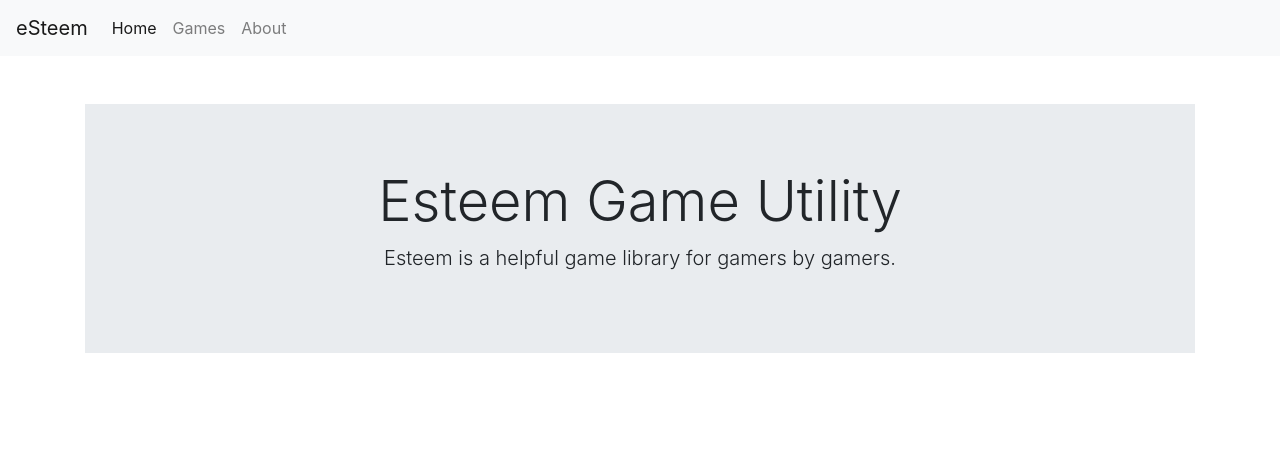
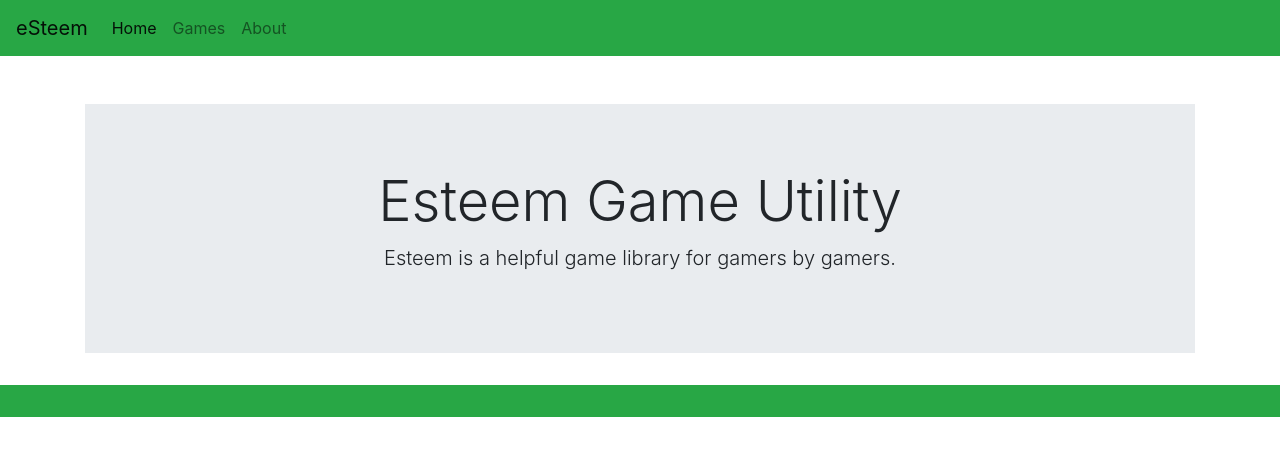
Before and after one commit to mkellogg91/eSteem, a React (Create React App) app: page / in a window 1280 px wide. Shown: the top 456 px of the page. Built offline with nearby package versions, Linux system fonts and the light colour scheme.

Commit message:
adding footer and fixing game card styles

```diff
--- a/src/App.js
+++ b/src/App.js
@@ -6,6 +6,7 @@ import AboutPage from './pages/aboutPage';
 import HomePage from './pages/homePage';
 import HeaderComponent from './components/headerComponent';
 import GamesPage from './pages/gamesPage';
+import FooterComponent from './components/footerComponent';
 
 function App() {
   return (
@@ -16,6 +17,7 @@ function App() {
         <Route path="/about" component={AboutPage} />
         <Route path="/games" component={GamesPage} />
       </Switch>
+      <FooterComponent />
     </div>
   );
 }
--- /dev/null
+++ b/src/components/footerComponent.js
@@ -0,0 +1,18 @@
+import React from 'react';
+import { NavLink } from 'react-router-dom';
+
+class FooterComponent extends React.Component {
+
+    render = () => {
+        return (
+            <div>
+               <div className="bg-success p-3">
+
+               </div>
+            </div>
+        );
+    };
+
+}
+
+export default FooterComponent;
--- a/src/components/gameCardComponent.js
+++ b/src/components/gameCardComponent.js
@@ -1,6 +1,7 @@
 import React from 'react';
 import { NavLink } from 'react-router-dom';
 import testImg from '../assets/corn_flakes.png';
+import '../css/gameCardStyles.css';
 
 class GameCard extends React.Component {
 
@@ -20,15 +21,14 @@ class GameCard extends React.Component {
     render = () => {
         return (
             <div>
-                <div className="card" style={{marginTop: '15px'}}>
+                <div className="card gameCard">
                     <div className="card-header">
-                        <h5>
+                        <h6>
                             {this.titleLengthCheck(this.props.propsObj.name)}
-                        </h5>
+                        </h6>
                     </div>
 
-                    <img className="card-img-top" src={this.props.propsObj.background_image} alt="Card image cap"
-                    style={{maxHeight: '160px', maxWidth: '292px', borderTopLeftRadius: '0px', borderTopRightRadius: '0px'}} />
+                    <img className="card-img-top gameCardImg" src={this.props.propsObj.background_image} alt="Card image cap"  />
                     <div className="card-body">
                         <ul className="list-group list-group-flush">
                             <li className="list-group-item">
--- a/src/components/headerComponent.js
+++ b/src/components/headerComponent.js
@@ -6,7 +6,7 @@ class HeaderComponent extends React.Component {
     render = () => {
         return (
             <div>
-                <nav className="navbar navbar-expand-lg navbar-light bg-light">
+                <nav className="navbar navbar-expand-lg navbar-light bg-success">
                     <a className="navbar-brand" href="#">eSteem</a>
                     <button className="navbar-toggler" type="button" data-toggle="collapse" data-target="#navbarNav" aria-controls="navbarNav" aria-expanded="false" aria-label="Toggle navigation">
                         <span className="navbar-toggler-icon"></span>
--- /dev/null
+++ b/src/css/gameCardStyles.css
@@ -0,0 +1,11 @@
+
+.gameCard{
+    width: 226px;
+    height: 350px;
+    margin-top: 15px;
+}
+
+.gameCardImg{
+    max-height: 126px;
+    object-fit: cover;
+}
```
Also changed, not shown: src/index.css (line endings or trailing spaces).
